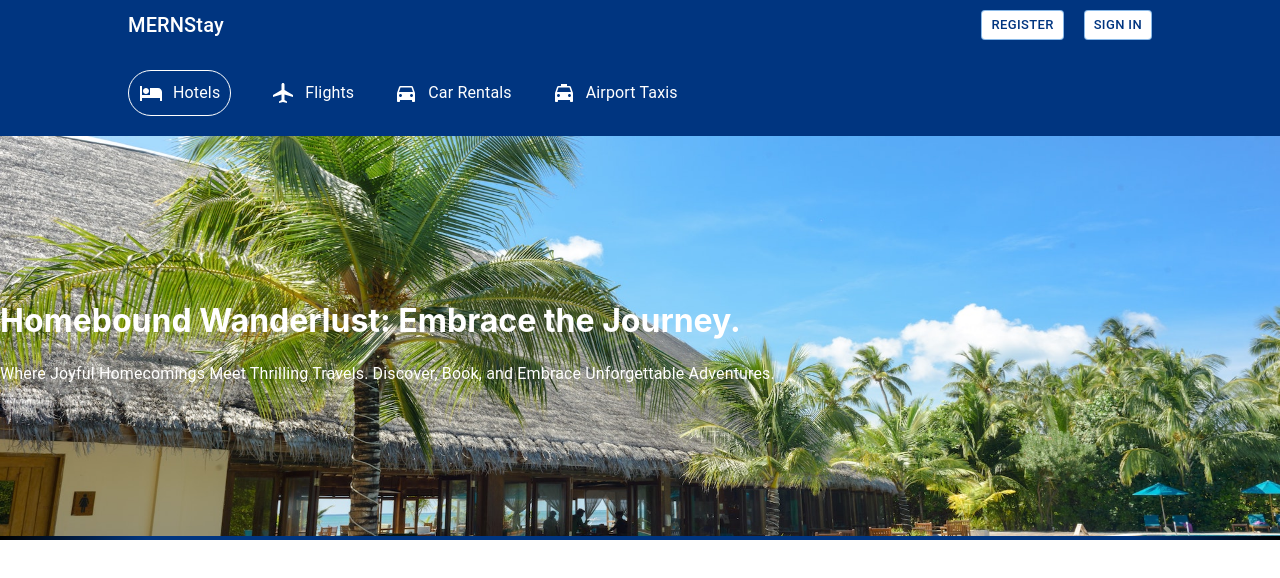
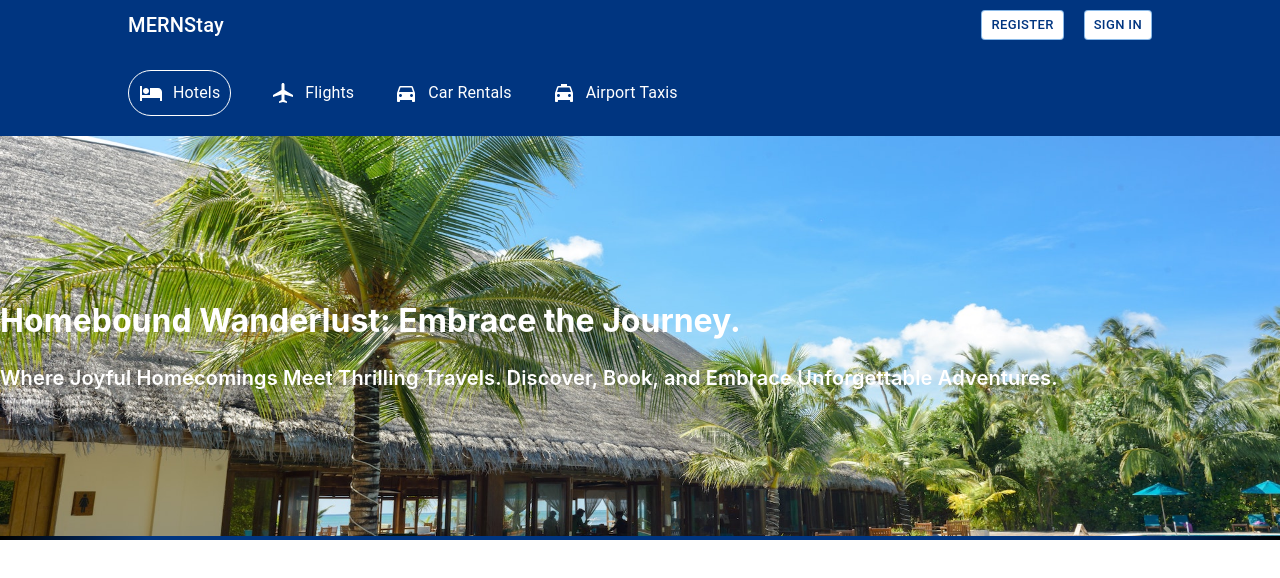
Before and after one commit to Wahaj-Ali/MERNStay, a React (Create React App) app in the folder client/: page / in a window 1280 px wide. Shown: the top 578 px of the page. Built offline with nearby package versions, Linux system fonts and the light colour scheme; the HTML template or start-up script is replaced by a standard one.

Commit message:
Update Header.jsx

```diff
--- a/client/src/components/Header/Header.jsx
+++ b/client/src/components/Header/Header.jsx
@@ -30,7 +30,7 @@ export const Header = () => {
         <img id='hero-img' src={herobg} alt='hero-background'/>
         <div className="hero-desc">
           <h1 className="headerTitle">Homebound Wanderlust: Embrace the Journey.</h1>
-          <Typography variant="body1" sx={{ display: 'flex', margin: '20px 0' }}>Where Joyful Homecomings Meet Thrilling Travels. Discover, Book, and Embrace Unforgettable Adventures.</Typography>
+          <Typography variant="h6" sx={{ display: 'flex', margin: '20px 0', fontWeight:600, fontFamily:'"Avenir Next",BlinkMacSystemFont,-apple-system,Segoe UI,Roboto,Helvetica,Arial,sans-serif;' }}>Where Joyful Homecomings Meet Thrilling Travels. Discover, Book, and Embrace Unforgettable Adventures.</Typography>
         </div>
       </div>
     </div>
```
